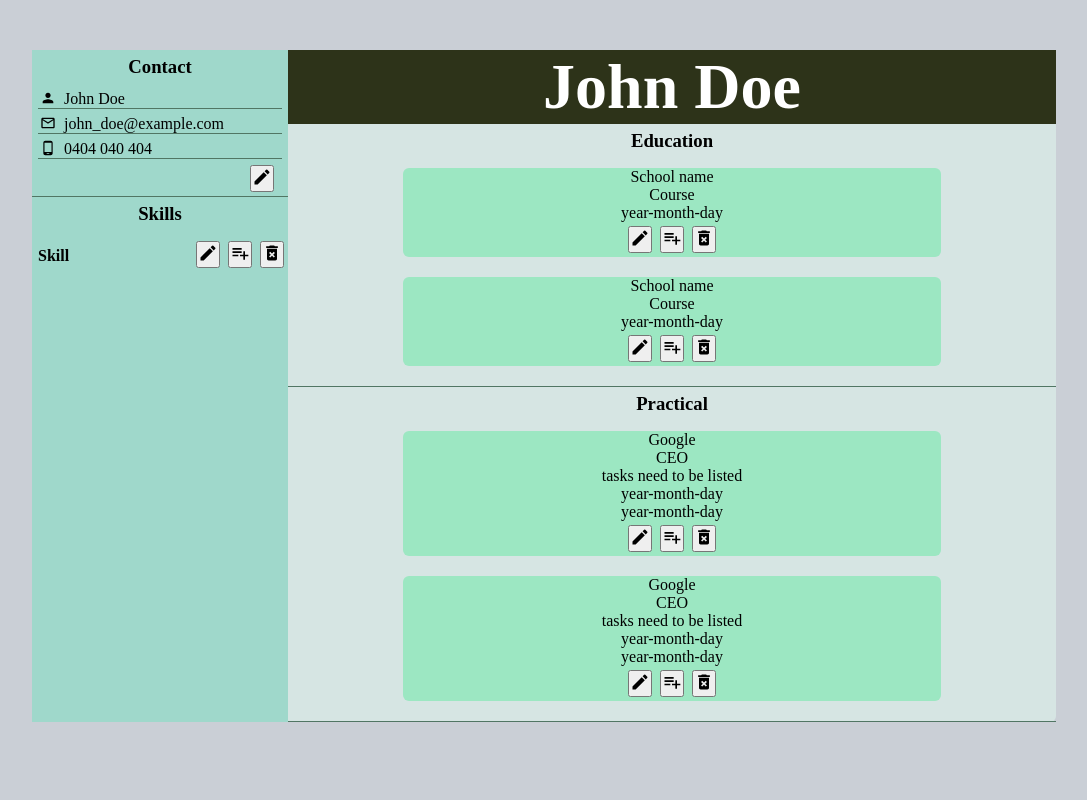
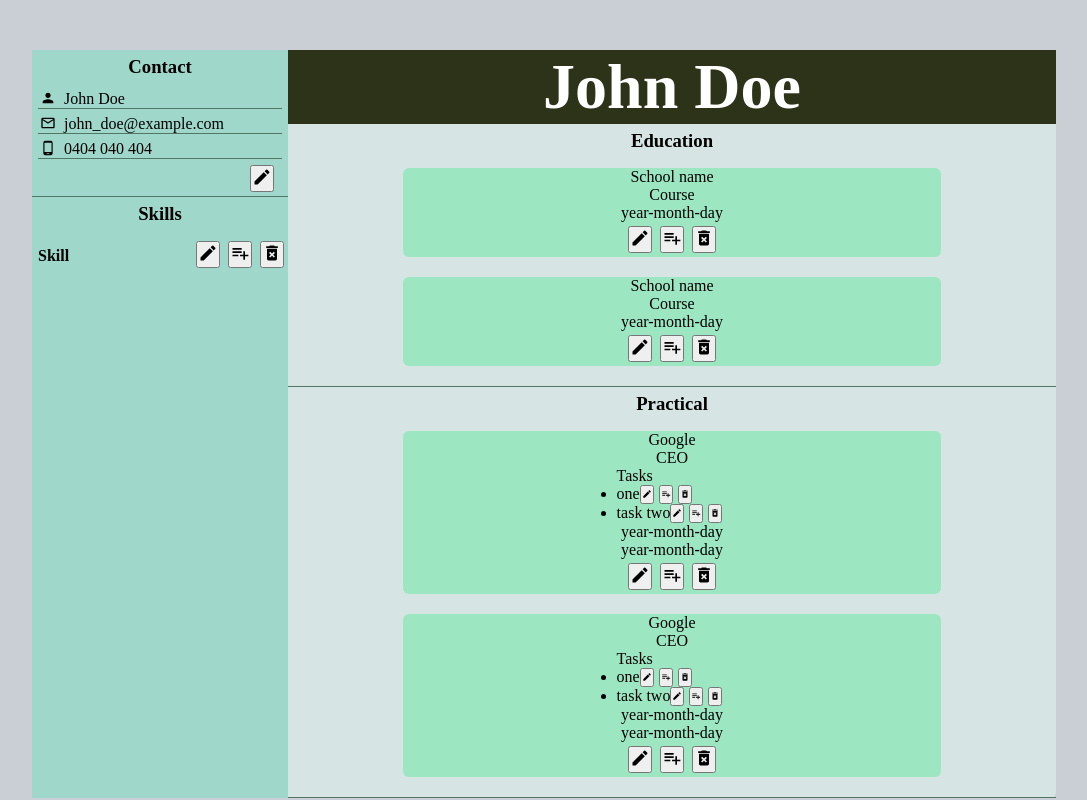
Before and after one commit to sirjamo1/cv-project, a React (Create React App) app: page / in a window 1280 px wide. Shown: the whole page, without its empty margins (96-1183 px from the left). Built offline with nearby package versions, Linux system fonts and the light colour scheme.

Commit message:
created tasks folder, tasks.js, tasksForm.js, tasksText.js (tasks can now be added, deleted, edited one by one)

```diff
--- a/src/App.css
+++ b/src/App.css
@@ -195,6 +195,15 @@ margin: 6px;
 .practical-text {
 width: 70%;
 }
+.tasks-container {
+
+}
+.tasks-container button {
+    margin-right: 5px;
+}
+.tasks-container li {
+
+}
 /*👉***********PRACTICAL FORM***************** 👈*/
 .practical-form {
 
--- a/src/App.js
+++ b/src/App.js
@@ -6,8 +6,7 @@ import Practical from "./components/practicalExp/PracticalExp";
 import uniqid from "uniqid";
 import "./App.css";
 
-
-////NEED TO:  finish css, add list item to practical.tasks
+////NEED TO:  finish css
 class App extends Component {
     constructor() {
         super();
@@ -20,7 +19,6 @@ class App extends Component {
                 edit: false,
             },
             skills: [{ skill: "", key: uniqid(), edit: false }],
-
             education: [
                 {
                     schoolName: "",
@@ -37,12 +35,14 @@ class App extends Component {
                     edit: false,
                 },
             ],
-
             practical: [
                 {
                     companyName: "",
                     position: "",
-                    tasks: "",
+                    tasks: [
+                        { task: "one", key: uniqid(), edit: false },
+                        { task: "task two", key: uniqid(), edit: false },
+                    ],
                     startDate: "",
                     endDate: "",
                     key: uniqid(),
@@ -51,7 +51,10 @@ class App extends Component {
                 {
                     companyName: "",
                     position: "",
-                    tasks: "",
+                    tasks: [
+                        { task: "one", key: uniqid(), edit: false },
+                        { task: "task two", key: uniqid(), edit: false },
+                    ],
                     startDate: "",
                     endDate: "",
                     key: uniqid(),
@@ -59,46 +62,58 @@ class App extends Component {
                 },
             ],
         };
-        // this.onEditClick = this.onEditClick.bind(this);
     }
 
-    handleFormChange = (e, category, index) => {
+    handleFormChange = (e, category, index, subCategory, subIndex) => {
         const name = e.target.name;
         const value = e.target.value;
         let stateCopy = { ...this.state };
+        if (!!subCategory) {
+            stateCopy[category][index][subCategory][subIndex][name] = value;
+        } else {
             !isNaN(index)
                 ? (stateCopy[category][index][name] = value)
                 : (stateCopy[category][name] = value);
+        }
         this.setState(stateCopy);
     };
 
-    onFormSubmit = (e, category, index) => {
+    onFormSubmit = (e, category, index, subCategory, subIndex) => {
         e.preventDefault();
-        this.onEditClick(category, index);
-        console.log(this.state);
+        this.onEditClick(category, index, subCategory, subIndex);
     };
 
-    onEditClick = (category, index) => {
+    onEditClick = (category, index, subCategory, subIndex) => {
         let stateCopy = { ...this.state };
+        if (!!subCategory) {
+            stateCopy[category][index][subCategory][subIndex].edit =
+                !stateCopy[category][index][subCategory][subIndex].edit;
+        } else {
             !isNaN(index)
                 ? (stateCopy[category][index].edit =
                       !stateCopy[category][index].edit)
                 : (stateCopy[category].edit = !stateCopy[category].edit);
+        }
         this.setState(stateCopy);
     };
-    onDeleteClick = (category, index) => {
+    onDeleteClick = (category, index, subCategory, subIndex) => {
         let stateCopy = { ...this.state };
+        if (!!subCategory) {
+            stateCopy[category][index][subCategory].splice(subIndex, 1)
+        } else {
             stateCopy[category].splice(index, 1);
+        }
         this.setState(stateCopy);
-        console.log(this.state.education.length)
     };
-    onDuplicateClick = (category, index) => {
-        console.log(category);
+    onDuplicateClick = (category, index, subCategory, subIndex) => {
         const skills = { skill: "", key: uniqid(), edit: false };
         const practical = {
             companyName: "",
             position: "",
-            tasks: "",
+            tasks: [
+                { task: "", key: uniqid(), edit: false },
+                { task: "", key: uniqid(), edit: false },
+            ],
             startDate: "",
             endDate: "",
             key: uniqid(),
@@ -111,14 +126,23 @@ class App extends Component {
             key: uniqid(),
             edit: false,
         };
+        const task = { task: "", key: uniqid(), edit: false };
+        let stateCopy = { ...this.state };
         let newCategory = {};
+        let newSubCategory = {};
         if (category === "education") newCategory = education;
         if (category === "practical") newCategory = practical;
         if (category === "skills") newCategory = skills;
-        console.log(newCategory);
-
-        let stateCopy = { ...this.state };
+        if (!!subCategory) {
+            newSubCategory = task;
+            stateCopy[category][index][subCategory].splice(
+                subIndex + 1,
+                0,
+                newSubCategory
+            );
+        } else {
             stateCopy[category].splice(index, 0, newCategory);
+        }
         this.setState(stateCopy);
     };
     render() {
--- a/src/components/practicalExp/PracticalExp.js
+++ b/src/components/practicalExp/PracticalExp.js
@@ -36,6 +36,8 @@ const Practical = (props) => {
                                 onEditClick={onEditClick}
                                 onDeleteClick={onDeleteClick}
                                 onDuplicateClick={onDuplicateClick}
+                                handleFormChange={handleFormChange}
+                                onFormSubmit={onFormSubmit}
                             />
                         );
                     }
@@ -44,12 +46,13 @@ const Practical = (props) => {
         );
     } else {
         return (
-        <div className="practical-container">
-            <h3>Practical</h3>
-            <button onClick={() => onDuplicateClick("practical", 0)}>
-                <MdPlaylistAdd size={20} />
-            </button>
-        </div>);
+            <div className="practical-container">
+                <h3>Practical</h3>
+                <button onClick={() => onDuplicateClick("practical", 0)}>
+                    <MdPlaylistAdd size={20} />
+                </button>
+            </div>
+        );
     }
 };
 
--- a/src/components/practicalExp/PracticalExpText.js
+++ b/src/components/practicalExp/PracticalExpText.js
@@ -1,15 +1,31 @@
 import React from "react";
 import { MdEdit, MdPlaylistAdd, MdDeleteForever } from "react-icons/md";
+import Tasks from "./tasks/Tasks";
 
 const PracticalExpText = (props) => {
-    const { practical, onEditClick, onDeleteClick, onDuplicateClick, i } =
-        props;
+    const {
+        practical,
+        onEditClick,
+        onDeleteClick,
+        onDuplicateClick,
+        handleFormChange,
+        onFormSubmit,
+        i,
+    } = props;
     const { companyName, position, tasks, startDate, endDate } = practical;
     return (
         <div className="practical-text">
             <p>{companyName ? companyName : "Google"}</p>
             <p>{position ? position : "CEO"}</p>
-            <p>{tasks ? tasks : "tasks need to be listed"}</p>
+            <Tasks
+                tasks={tasks}
+                onEditClick={onEditClick}
+                onDeleteClick={onDeleteClick}
+                onDuplicateClick={onDuplicateClick}
+                handleFormChange={handleFormChange}
+                onFormSubmit={onFormSubmit}
+                i={i}
+            />
             <p>{startDate ? startDate : "year-month-day"}</p>
             <p>{endDate ? endDate : "year-month-day"}</p>
             <div className="text-button-container">
@@ -28,3 +44,86 @@ const PracticalExpText = (props) => {
 };
 
 export default PracticalExpText;
+
+/* <ul className="tasks-container">
+                Tasks
+                {tasks.map((eachTask, j) => {
+                    if (eachTask.edit === false) {
+                        return (
+                            <li key={eachTask.key}>
+                                {eachTask.task
+                                    ? eachTask.task
+                                    : `task ${j + 1}`}
+                                <button
+                                    onClick={() =>
+                                        onEditClick("practical", i, "tasks", j)
+                                    }
+                                >
+                                    <MdEdit size={10} />
+                                </button>
+                                <button
+                                    onClick={() =>
+                                        onDuplicateClick(
+                                            "practical",
+                                            i,
+                                            "tasks",
+                                            j
+                                        )
+                                    }
+                                >
+                                    <MdPlaylistAdd size={10} />
+                                </button>
+                                <button
+                                    onClick={() =>
+                                        onDeleteClick(
+                                            "practical",
+                                            i,
+                                            "tasks",
+                                            j
+                                        )
+                                    }
+                                >
+                                    <MdDeleteForever size={10} />
+                                </button>
+                            </li>
+                        );
+                    } else {
+                        return (
+                            <li key={eachTask.key}>
+                                <input
+                                    onChange={(e) => {
+                                        handleFormChange(
+                                            e,
+                                            "practical",
+                                            i,
+                                            "tasks",
+                                            j
+                                        );
+                                    }}
+                                    type="text"
+                                    value={eachTask.task}
+                                    name="task"
+                                    placeholder={
+                                        eachTask.task
+                                            ? eachTask.task
+                                            : `task ${j + 1}`
+                                    }
+                                ></input>
+                                <button
+                                    onClick={(e) => {
+                                        onFormSubmit(
+                                            e,
+                                            "practical",
+                                            i,
+                                            "tasks",
+                                            j
+                                        );
+                                    }}
+                                >
+                                    <MdSave size={10} />
+                                </button>
+                            </li>
+                        );
+                    }
+                })}
+            </ul> */
--- /dev/null
+++ b/src/components/practicalExp/tasks/Tasks.js
@@ -0,0 +1,63 @@
+import React from "react";
+import { MdPlaylistAdd } from "react-icons/md";
+import TasksForm from "./TasksForm";
+import TasksText from "./TasksText";
+const Tasks = (props) => {
+    const {
+        tasks,
+        onEditClick,
+        onDeleteClick,
+        onDuplicateClick,
+        handleFormChange,
+        onFormSubmit,
+        i,
+    } = props;
+    console.log(tasks, i);
+    if (tasks.length > 0) {
+        return (
+            <ul className="tasks-container">
+                Tasks
+                {tasks.map((eachTask, j) => {
+                    if (eachTask.edit === false) {
+                        return (
+                            <TasksText
+                                eachTask={eachTask}
+                                i={i}
+                                j={j}
+                                onDuplicateClick={onDuplicateClick}
+                                onDeleteClick={onDeleteClick}
+                                onEditClick={onEditClick}
+                            />
+                        );
+                    } else {
+                        return (
+                            <TasksForm
+                                eachTask={eachTask}
+                                i={i}
+                                j={j}
+                                handleFormChange={handleFormChange}
+                                onFormSubmit={onFormSubmit}
+                            />
+                        );
+                    }
+                })}
+            </ul>
+        );
+    } else {
+        return (
+            <ul className="tasks-container">
+                Tasks
+                <li>
+                    <button
+                        onClick={() =>
+                            onDuplicateClick("practical", i, "tasks", 0)
+                        }
+                    >
+                        <MdPlaylistAdd size={20} />
+                    </button>
+                </li>
+            </ul>
+        );
+    }
+};
+export default Tasks;
--- /dev/null
+++ b/src/components/practicalExp/tasks/TasksForm.js
@@ -0,0 +1,26 @@
+import { MdSave } from "react-icons/md";
+
+const TasksForm = (props) => {
+    const { eachTask, handleFormChange, onFormSubmit, i, j } = props;
+    return (
+        <li key={eachTask.key}>
+            <input
+                onChange={(e) => {
+                    handleFormChange(e, "practical", i, "tasks", j);
+                }}
+                type="text"
+                value={eachTask.task}
+                name="task"
+                placeholder={eachTask.task ? eachTask.task : `task ${j + 1}`}
+            ></input>
+            <button
+                onClick={(e) => {
+                    onFormSubmit(e, "practical", i, "tasks", j);
+                }}
+            >
+                <MdSave size={10} />
+            </button>
+        </li>
+    );
+};
+export default TasksForm;
--- /dev/null
+++ b/src/components/practicalExp/tasks/TasksText.js
@@ -0,0 +1,24 @@
+import { MdEdit, MdPlaylistAdd, MdDeleteForever } from "react-icons/md";
+
+const TasksText = (props) => {
+    const { eachTask, onEditClick, onDeleteClick, onDuplicateClick, i, j } =
+        props;
+
+    return (
+        <li key={eachTask.key}>
+            {eachTask.task ? eachTask.task : `task ${j + 1}`}
+            <button onClick={() => onEditClick("practical", i, "tasks", j)}>
+                <MdEdit size={10} />
+            </button>
+            <button
+                onClick={() => onDuplicateClick("practical", i, "tasks", j)}
+            >
+                <MdPlaylistAdd size={10} />
+            </button>
+            <button onClick={() => onDeleteClick("practical", i, "tasks", j)}>
+                <MdDeleteForever size={10} />
+            </button>
+        </li>
+    );
+};
+export default TasksText;
```
Also changed, not shown: src/components/practicalExp/PracticalExpForm.js (+1 -13 lines). Lines whose indentation alone changed are shown as unchanged.
